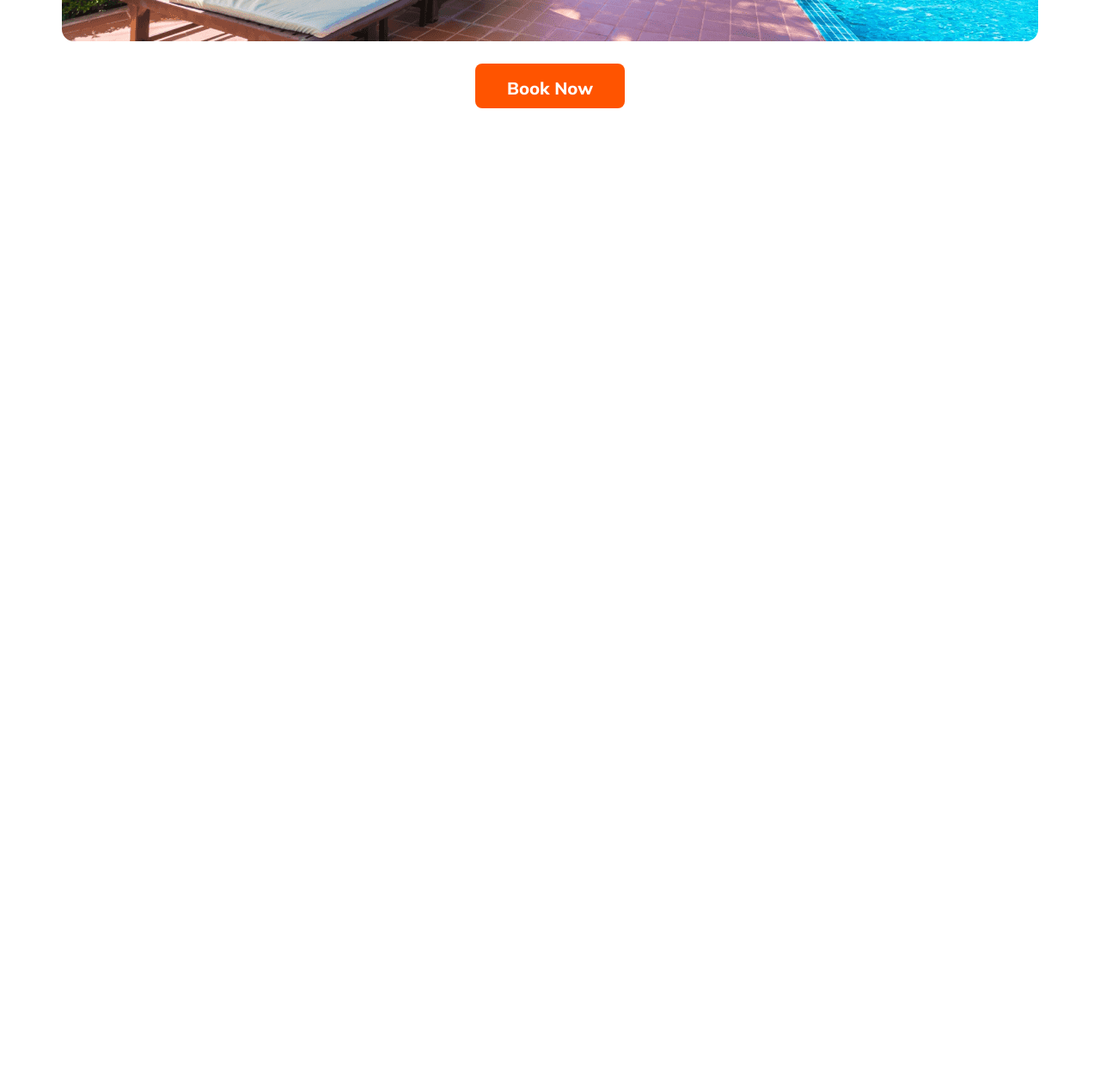
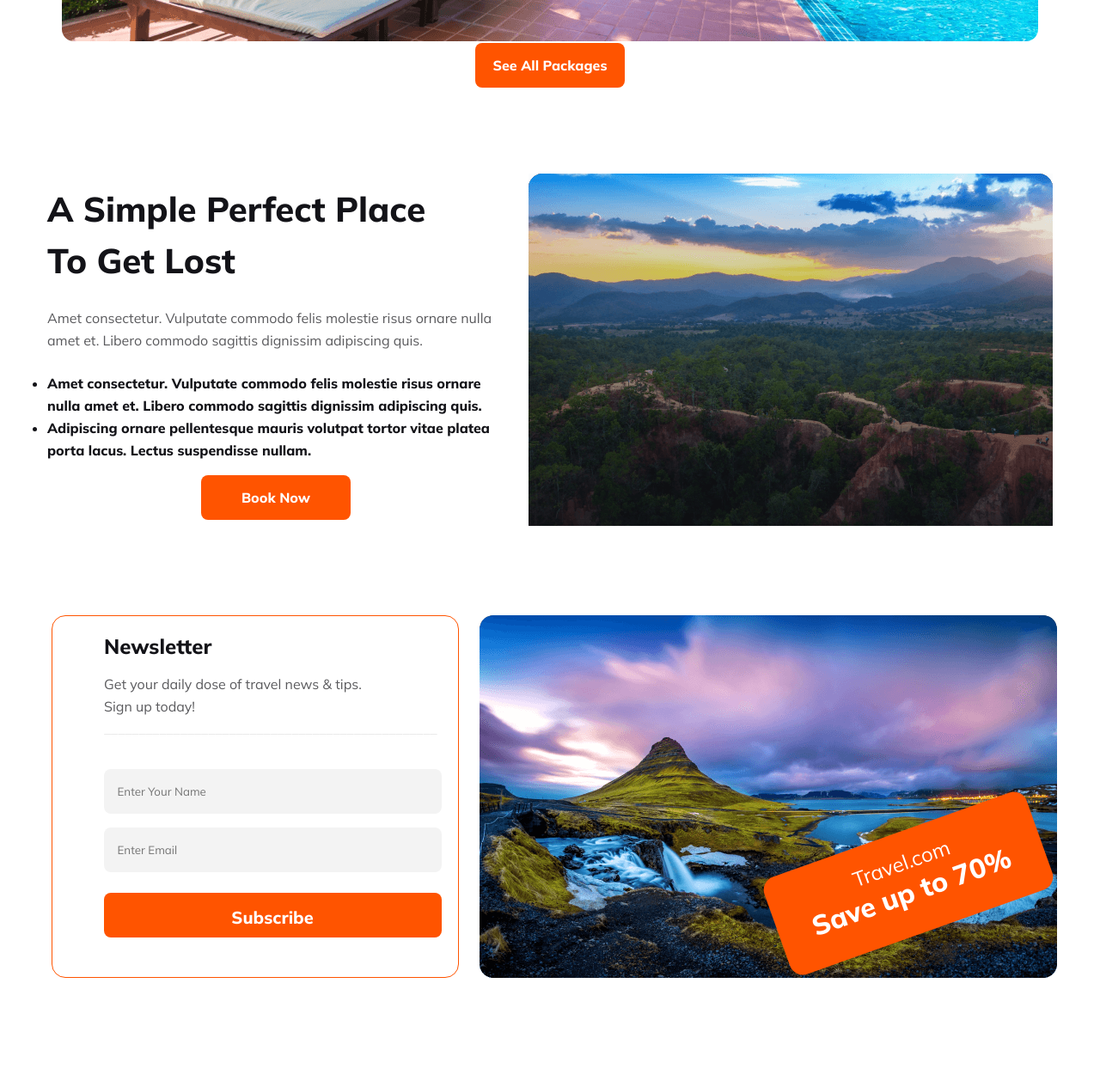
Before and after one commit to okaymahdi/B9A2-Hero-Travel, a plain HTML site: page index.html in a window 1280 px wide. Shown: the part 5248-6513 px from the top of the page at 86% size. Before the commit the page ends 5474 px from the top, so only its background shows below. Drawn offline with Linux system fonts and the light colour scheme.

Commit message:
get-lost-bottom section added

```diff
--- a/index.html
+++ b/index.html
@@ -174,7 +174,7 @@
                         molestie risus ornare nulla amet et. Libero commodo sagittis dignissim adipiscing quis. Habitant
                         adipiscing.</p>
                     <p class="price"><strong>Price: $1300-$1500</strong></p>
-                    <button class="box btn btn-bottom">Book Now</button>
+                    <button class="box btn btn-discount">Book Now</button>
                 </div>
             </div>
 
@@ -191,7 +191,7 @@
                         molestie risus ornare nulla amet et. Libero commodo sagittis dignissim adipiscing quis. Habitant
                         adipiscing.</p>
                     <p class="price"><strong>Price: $1300-$1500</strong></p>
-                    <button class="box btn btn-bottom">Book Now</button>
+                    <button class="box btn btn-discount">Book Now</button>
                 </div>
             </div>
 
@@ -211,8 +211,46 @@
                     <button class="box btn btn-discount">Book Now</button>
                 </div>
             </div>
-            <button class="box btn btn-bottom">Book Now</button>
+            <button class="box btn btn-bottom">See All Packages</button>
 
+
+
+
+            <section class="get-lost">
+                <div class="get-lost-text">
+                    <h2 class="get-lost-title">A Simple Perfect Place To Get Lost</h2>
+                    <p class="get-lost-description">Amet consectetur. Vulputate commodo felis molestie risus  ornare nulla amet et. Libero commodo sagittis dignissim adipiscing quis. </p>
+
+                    <ul class="get-lost-list">
+                        <li>Amet consectetur. Vulputate commodo felis molestie risus  ornare nulla amet et. Libero commodo sagittis dignissim adipiscing quis. </li>
+                        <li>Adipiscing ornare pellentesque mauris volutpat tortor vitae platea porta lacus. Lectus suspendisse nullam.</li>
+                    </ul>
+                    <button class="box btn get-lost-btn">Book Now</button>
+                </div>
+                <div class="get-lost-video">
+                <iframe style="width: 610px; height: 410px;" frameborder="0" src="./images/Group 40089.png"></iframe>
+                </div>
+            </section>
+
+            <section class="get-lost-bottom">
+                <div class="text">
+                    <h3>Newsletter</h3>
+                    <p class="text-description">Get your daily dose of travel news & tips. Sign up today!</p>
+                    <p class="hr-row">________________________________________________</p>
+                    <form action="">
+                        <input type="text" placeholder="Enter Your Name">
+                        <input type="email" placeholder="Enter Email">
+                        <input type="submit" value="Subscribe">
+                    </form>
+                </div>
+                <div class="image">
+                    <img src="./images/Rectangle 8 (1).png" alt="">
+                    <div class="rooted">
+                        <p>Travel.com</p>
+                        <h2>Save up to 70%</h2>
+                    </div>
+                </div>
+            </section>
 
         </section>
     </main> <!-- main section start -->
--- a/styles/responsive.css
+++ b/styles/responsive.css
@@ -173,4 +173,40 @@
     width: 210px;
     margin: 20px auto;
   }
+
+  .get-lost {
+    flex-direction: column;
+    width: 355px;
+    margin: 20px auto;
+  }
+
+  .get-lost-text {
+    width: 100%;
+  }
+
+  .get-lost-video {
+    width: 335px;
+    height: 200px;
+    margin: 0 auto;
+  }
+
+  .get-lost-title {
+    font-size: 1.25rem;
+    width: 248px;
+  }
+
+  .get-lost-description {
+    font-size: 0.9rem;
+    width: 335px;
+  }
+
+  .get-lost-list {
+    font-size: 0.9rem;
+    width: 335px;
+  }
+
+  .get-lost-bottom {
+    flex-direction: column;
+  }
+
 }
--- a/styles/style.css
+++ b/styles/style.css
@@ -522,25 +522,194 @@
   margin-bottom: 16px;
   width: 452px;
 }
+/*
+.btn-bottom {
+  margin-top: 60px;
+} */
 
-.price {
-  color: #ff5400;
-  font-size: 1.25rem;
+/* get lost styles */
+.get-lost {
+  display: flex;
+  justify-content: space-between;
+  align-items: center;
+  width: 1170px;
+  margin: 100px auto;
+  gap: 28px;
+}
+
+.get-lost-text {
+  width: 50%;
+}
+
+.get-lost-video {
+  border-radius: 16px;
+  /* background: linear-gradient(
+    180deg,
+    #131318 -31.96%,
+    rgba(19, 19, 24, 0) 100%
+  ); */
+  border: none;
+}
+
+.get-lost-title {
+  color: #131318;
+  font-size: 2.5rem;
+  text-align: left;
   font-weight: 800;
+  line-height: 60px;
+  width: 448px;
   margin-bottom: 24px;
 }
 
-.btn-discount {
+.get-lost-description {
+  color: #5a5a5d;
+  font-size: 1rem;
+  text-align: left;
+  font-weight: 400;
+  line-height: 26px;
+  width: 532px;
+  margin-bottom: 24px;
+}
+
+.get-lost-list {
+  color: #131318;
+  font-family: Mulish;
+  font-size: 1rem;
+  text-align: left;
+  font-weight: 700;
+  line-height: 26px;
+  width: 518px;
+  margin-bottom: 16px;
+}
+
+/* get-lost-bottom */
+.get-lost-bottom {
+  display: flex;
+  justify-content: space-between;
+  width: 1170px;
+  margin: 100px 60px;
+  gap: 24px;
+}
+
+.text {
+  width: 474px;
+  height: 422px;
+  flex-shrink: 0;
+  border-radius: 16px;
+  border: 1px solid #ff5400;
+  padding-left: 40px;
+  padding-top: 20px;
+}
+
+.text > h3 {
+  color: #131318;
+  font-size: 24px;
+  font-weight: 800;
+  line-height: normal;
+  margin-bottom: 16px;
+  text-align: left;
+  padding-left: 20px;
+}
+
+.text > .text-description {
+  color: #5a5a5d;
+  font-size: 16px;
+  font-weight: 400;
+  line-height: 26px;
+  text-align: left;
+  padding-left: 20px;
+  width: 350px;
+}
+
+.text > .hr-row {
+  color: rgba(19, 19, 24, 0.1);
+  font-size: 16px;
+  font-weight: 400;
+  line-height: 26px;
+  text-align: left;
+  margin-bottom: 18px;
+  padding-left: 20px;
+}
+
+.text > form {
+  display: flex;
+  flex-direction: column;
+  align-items: center;
+}
+
+.text > form > input[type="text"] {
+  border-radius: 8px;
+  background: rgba(19, 19, 24, 0.05);
+  width: 393px;
+  height: 52px;
+  outline: none;
+  border: none;
+  padding: 16px;
+  margin: 16px auto;
+}
+
+.text > form > input[type="email"] {
+  border-radius: 8px;
+  background: rgba(19, 19, 24, 0.05);
+  width: 393px;
+  height: 52px;
+  outline: none;
+  border: none;
+  padding: 16px;
+}
+
+.text > form > input[type="submit"] {
+  width: 393px;
+  height: 52px;
+  outline: none;
+  border: none;
+  padding: 16px;
   color: #fff;
   text-align: center;
-  font-size: 1.25rem;
+  font-family: Mulish;
+  font-size: 20px;
+  font-style: normal;
   font-weight: 800;
+  line-height: normal;
+  border-radius: 8px;
+  background: #ff5400;
+  margin-top: 24px;
 }
 
-.btn-bottom {
-  color: #FFF;
-text-align: center;
-font-size: 20px;
-font-weight: 800;
-margin: 24px auto 100px auto;
+.rooted {
+  border-radius: 16px;
+  background: #ff5400;
+  width: 324px;
+  height: 120px;
+  transform: rotate(-19.628deg);
+  flex-shrink: 0;
+  width: 324px;
+  height: 120px;
+  padding: 20px 30px;
+  position: relative;
+  left: 337px;
+  bottom: 174px;
 }
+
+.rooted > h2 {
+  color: #fff;
+  font-family: Mulish;
+  font-size: 32px;
+  font-style: normal;
+  font-weight: 800;
+  line-height: normal;
+}
+
+.rooted > p {
+  color: #fff;
+  text-align: center;
+  font-family: Mulish;
+  font-size: 24px;
+  font-style: normal;
+  font-weight: 400;
+  line-height: normal;
+}
+
+.image {
+  /* width: 50%; */
+}
```
